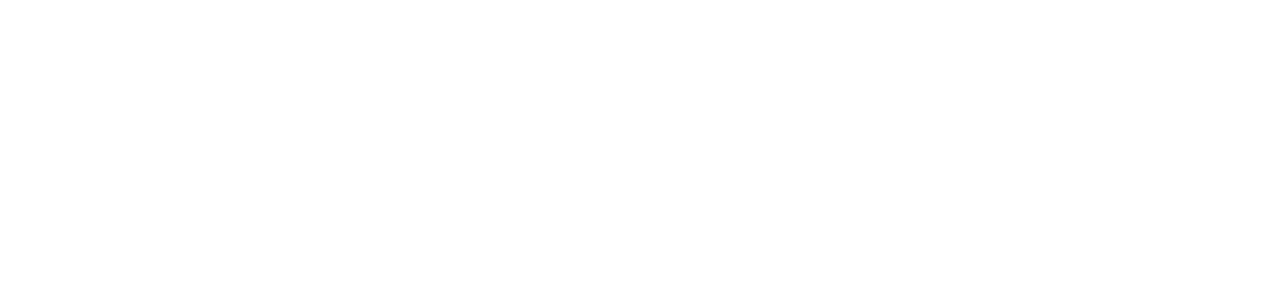
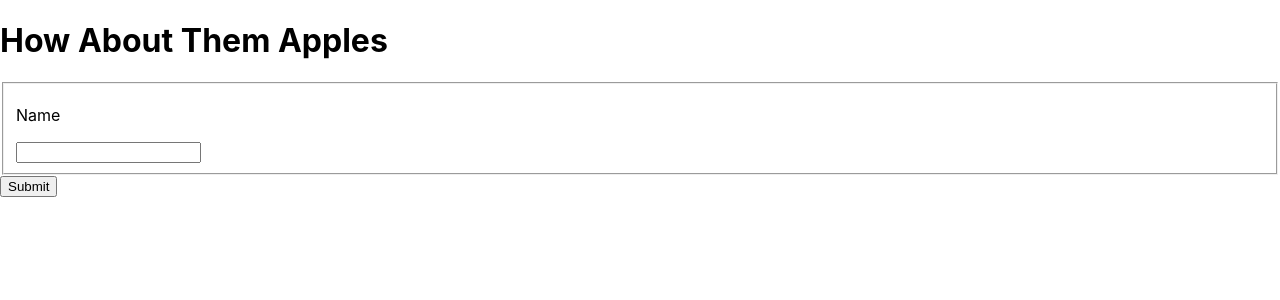
Before and after one commit to RajeshGoriga/my-app, a React (Create React App) app: page /form in a window 1280 px wide. Before the commit this address had no page. Shown: the top 300 px of the page. Built offline with nearby package versions, Linux system fonts and the light colour scheme.

Commit message:
Form examples

```diff
--- a/src/App.css
+++ b/src/App.css
@@ -48,6 +48,7 @@
   border-collapse: collapse;
 }
 th {
+  border: 1px solid black;
   border-bottom: 1px solid rgb(0, 0, 0);
 }
 table {
--- a/src/App.js
+++ b/src/App.js
@@ -4,6 +4,7 @@
 import { BrowserRouter, Routes, Route } from "react-router-dom";
 import StateLiftParent from "./StateLiftParent";
 import StyledComponent from "./HooksExample";
+import Newform from './Newform'
 
 function App() {
   return (
@@ -13,6 +14,7 @@
         <Route path="/sample" element={<Sample />} />
         <Route path="/statechange" element={<StateLiftParent />} />
         <Route path="/hooks" element={<StyledComponent />} />
+        <Route path="/form" element={<Newform />} />
       </Routes>
     </BrowserRouter>
   );
@@ -26,6 +28,7 @@
       <li><a href="/sample"> This is sample</a></li>
       <li><a href="/statechange" >State change</a></li>
       <li><a href="/hooks" >Hooks Example</a></li>
+      <li><a href="/form" >FOrm Example</a></li>
       </ul>
     </div>
   );
--- /dev/null
+++ b/src/Newform.jsx
@@ -0,0 +1,24 @@
+import React from "react";
+import "./App.css";
+function Newform() {
+  const handleSubmit = (event) => {
+    event.preventDefault();
+    alert("You have submitted the form.");
+  };
+  return (
+    <div className="wrapper">
+      <h1>How About Them Apples</h1>
+      <form onSubmit={handleSubmit}>
+        <fieldset>
+          <label>
+            <p>Name</p>
+            <input name="name" />
+          </label>
+        </fieldset>
+        <button type="submit">Submit</button>
+      </form>
+    </div>
+  );
+}
+
+export default Newform;
--- a/src/Sample.jsx
+++ b/src/Sample.jsx
@@ -1,6 +1,6 @@
 import React from "react";
 import State from "./State";
-import HocExample from "./HocExample"
+import HocExample from "./HocExample";
 class SampleC extends React.PureComponent {
   constructor(props) {
     super(props);
@@ -19,12 +19,17 @@
         <a href="/">Goback</a>
         <State />
         <table>
+          <tr>
+            <th>ID</th>
+            <th>Title</th>
+          </tr>
           {data &&
             data.map((item) => (
               <>
-
-                  <tr>{item.title}</tr>
+                <tr>
                   <td>{item.id}</td>
+                  <td>{item.title}</td>
+                </tr>
               </>
             ))}
         </table>
@@ -34,9 +39,9 @@
 
   click = () => {
     this.setState({ name: "Name changed ok" });
-    alert('Hello this is clicked')
+    alert("Hello this is clicked");
   };
 }
 
-const Sample=HocExample(SampleC)
-export default Sample
+const Sample = HocExample(SampleC);
+export default Sample;
```
Also changed, not shown: 1 other file (tests, documents, lock files or other folders).
